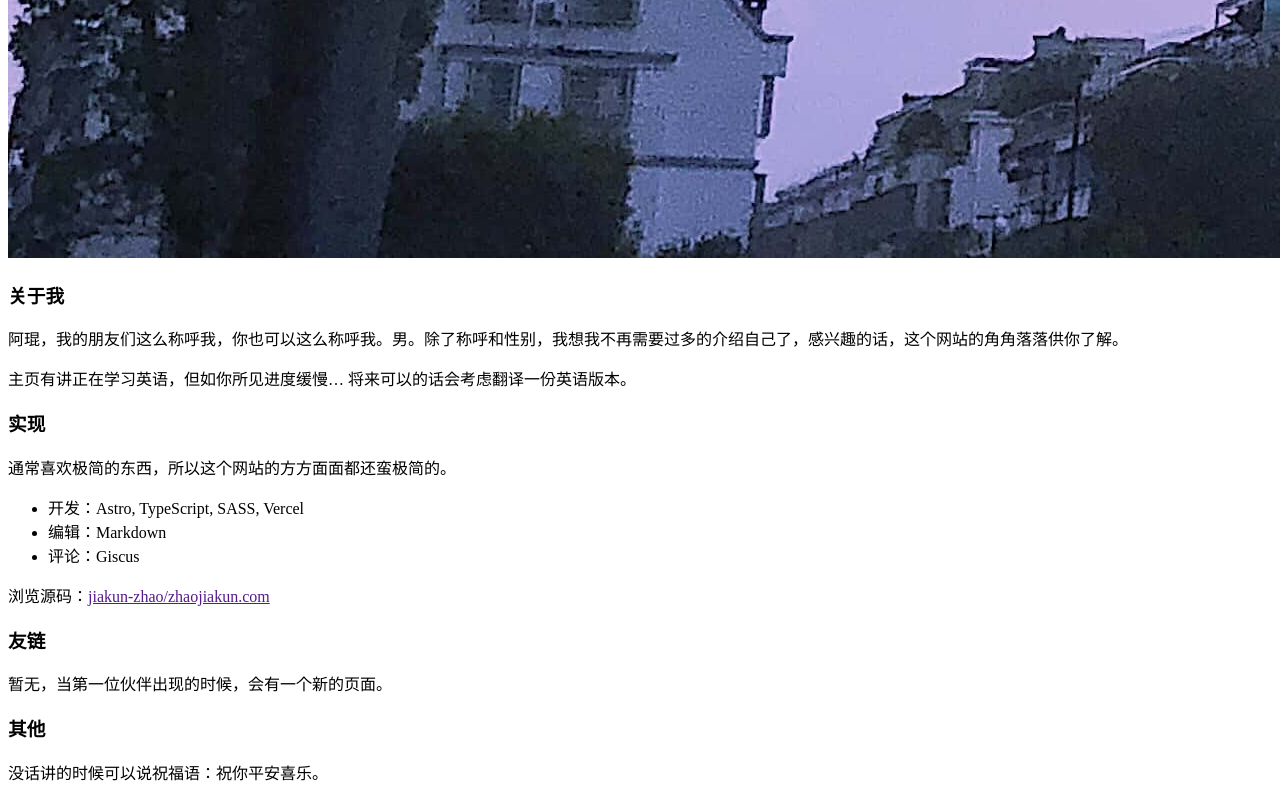
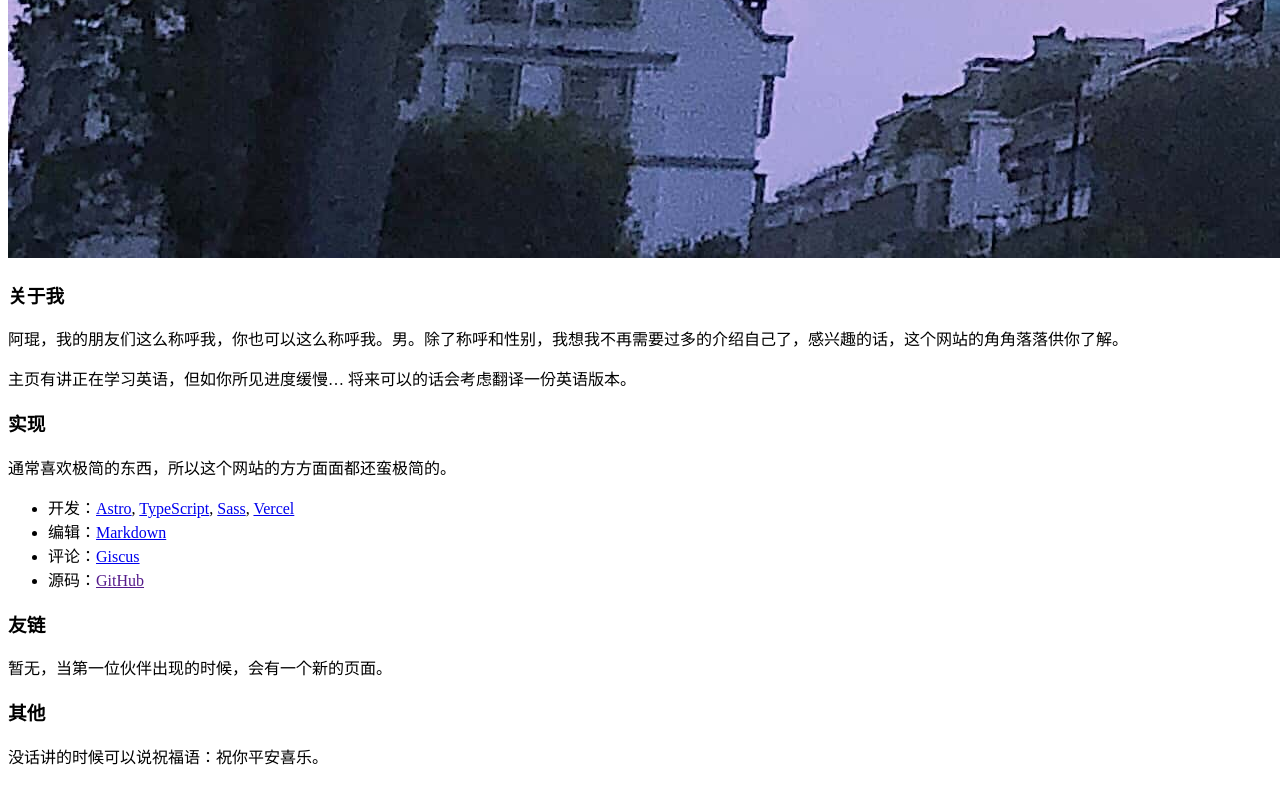
Before and after one commit to jiakun-zhao/zhaojiakun.com, an Astro site: page /post/hello-world in a window 1280 px wide. Shown: the part 1479-2279 px from the top of the page. Built offline with nearby package versions, Linux system fonts and the light colour scheme; Astro itself is replaced by a stand-in of ours.

Commit message:
chore: Readme.md, hello-world.md

```diff
--- a/src/pages/post/hello-world.md
+++ b/src/pages/post/hello-world.md
@@ -7,7 +7,7 @@ toc: true
 
 一直只有一个草草的首页，而今天终于可以写一篇推文了。以前就一直想写东西，但作为理科生肚子里只有数字没有墨水，微信订阅号注册又注销，看好朋友 @[Naoelrie](/@Naoelrie) 最近一直在订阅号分享心情，我决定再试试...
 
-那么，你好世界～
+那么，你好世界~
 
 <br>
 
@@ -23,11 +23,10 @@ toc: true
 
 通常喜欢极简的东西，所以这个网站的方方面面都还蛮极简的。
 
--   开发：Astro, TypeScript, SASS, Vercel
--   编辑：Markdown
--   评论：Giscus
-
-浏览源码：[jiakun-zhao/zhaojiakun.com]()
+-   开发：[Astro](https://astro.build), [TypeScript](https://www.typescriptlang.org), [Sass](https://sass-lang.com), [Vercel](https://vercel.com)
+-   编辑：[Markdown](https://www.markdownguide.org)
+-   评论：[Giscus](https://giscus.app)
+-   源码：[GitHub]()
 
 ### 友链
 
--- a/src/styles/index.scss
+++ b/src/styles/index.scss
@@ -14,7 +14,7 @@ body {
     letter-spacing: 0.8px;
     font-family: -apple-system, BlinkMacSystemFont, 'Segoe UI', Roboto, Oxygen, Ubuntu, Cantarell, 'Open Sans', 'Helvetica Neue', sans-serif;
     font-weight: 400;
-    max-width: 48rem;
+    max-width: 46rem;
     margin: 0 auto;
     padding: 6rem 1.6rem;
 }
```
Also changed, not shown: src/pages/index.md (+0 -2 lines), README.md.
